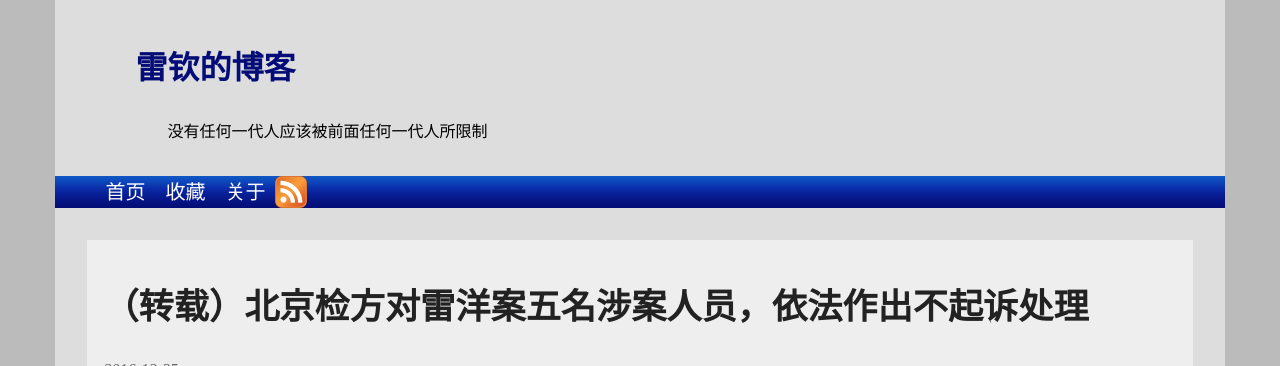
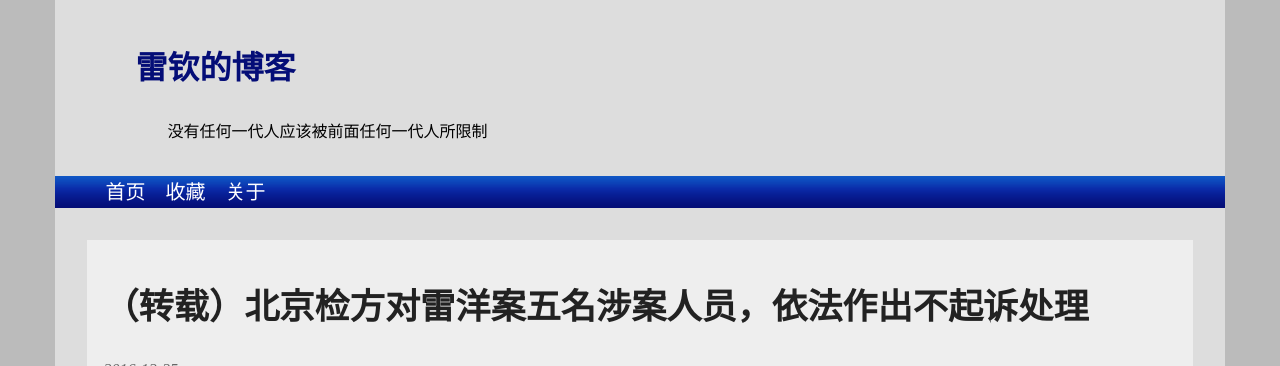
Before and after one commit to leiqin/leiqin.github.io, a Jekyll site: the page built from index.html, in a window 1280 px wide. Shown: the top 366 px of the page. Built offline with Jekyll 4.4.1, drawn with Linux system fonts in a browser that asks for light colours; nearby versions of some CDN libraries; the list of posts is cut into pages by our own code.

Commit message:
去除atom

```diff
--- a/_includes/label.html
+++ b/_includes/label.html
@@ -1,4 +1,3 @@
 <div id="label">
     {% include labeltext.html %}
-	{% include atom.html %}
 </div>
```
